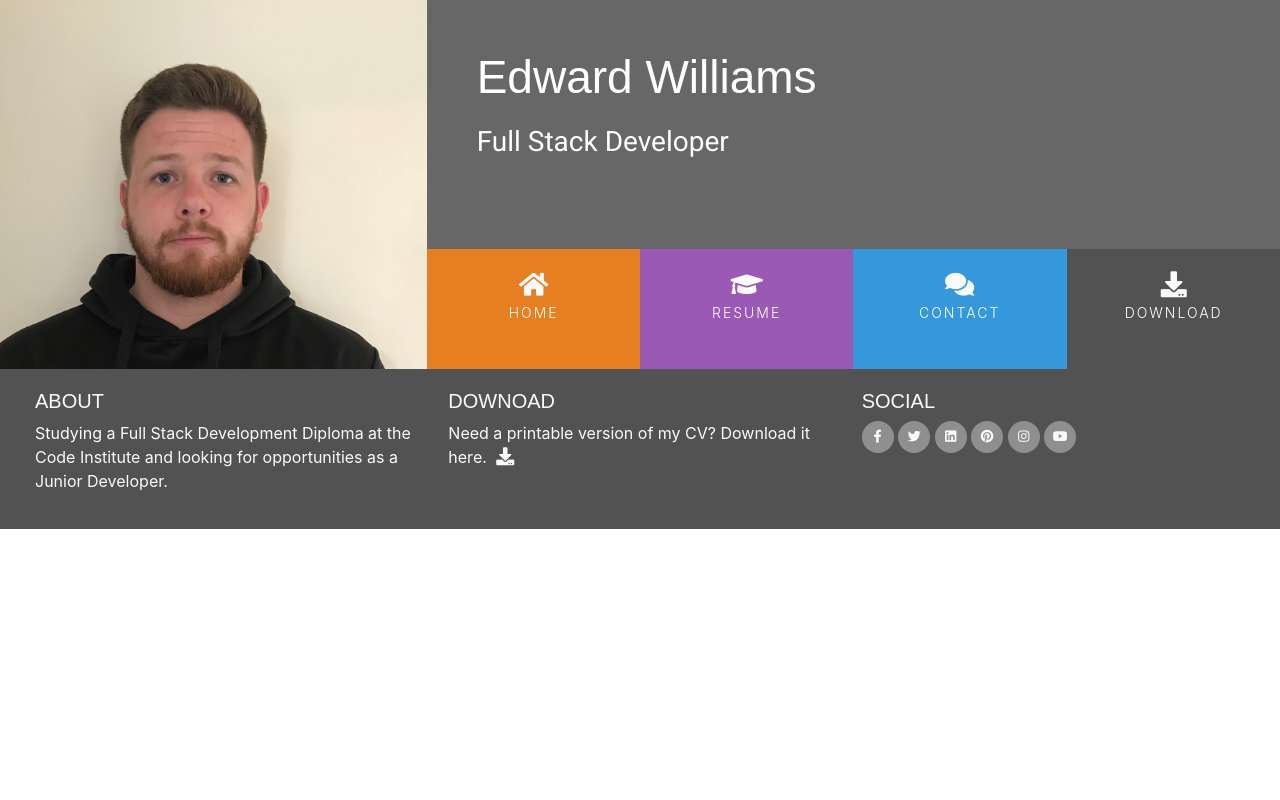
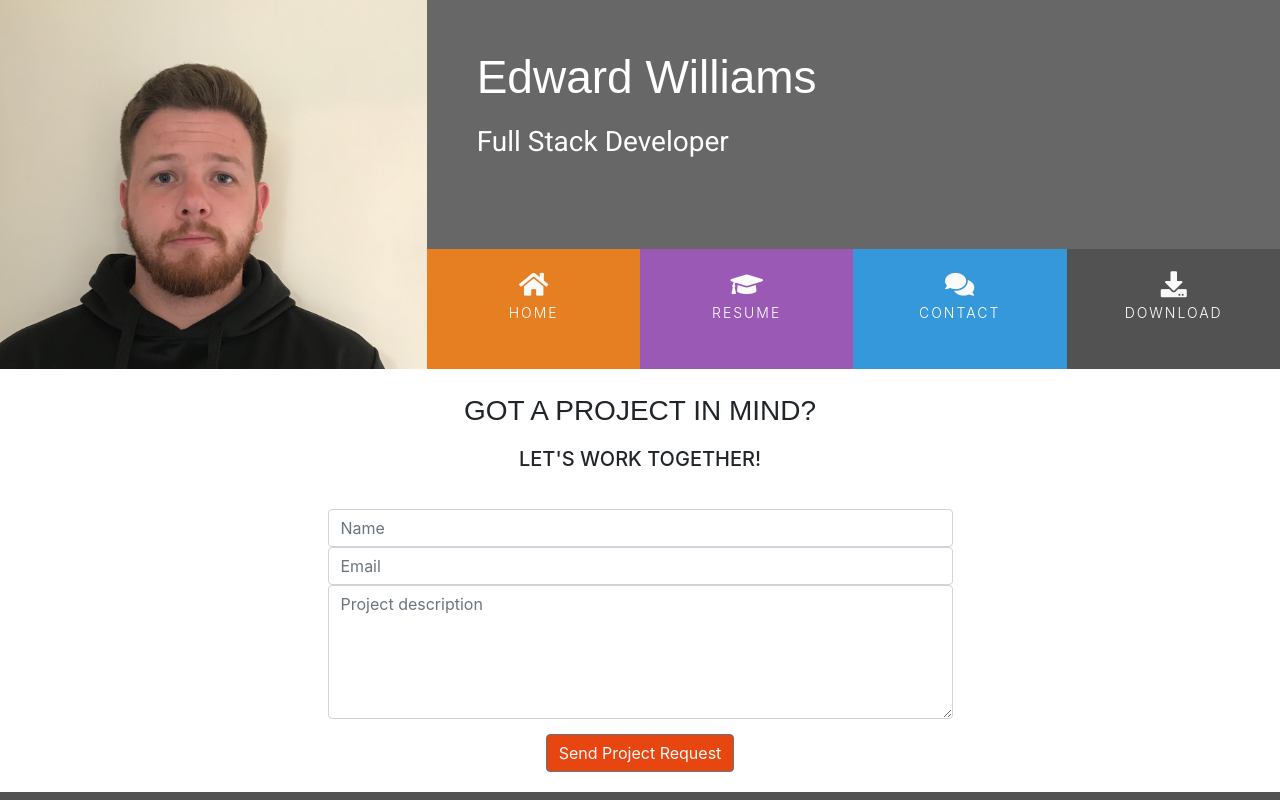
Before and after one commit to Ted-Williams/UCD-Resume, a plain HTML site: page contact.html in a window 1280 px wide. Shown: the top 800 px of the page. Drawn offline with nearby package versions, Linux system fonts and the light colour scheme.

Commit message:
final completion of all files

```diff
--- a/assets/css/style.css
+++ b/assets/css/style.css
@@ -16,6 +16,11 @@
 
 .bg-color-work-history {
    background-color: #9b59b6;
+}
+
+.bg-color-contact {
+    background-color: #fff;
+
 }
 
 .ui-menu-color-home {
@@ -335,3 +340,36 @@
 .history-items {
     margin-bottom: 30px;
 }
+
+/*---------------------------------------Contact Form */
+
+.contact-heading {
+    font-family: "Exo", sans-serif;
+    font-weight: 300;
+    margin-top: 25px;
+    margin-bottom: 20px;
+}
+
+.center-form {
+    padding-top: 10px;
+    margin: 0 auto;
+    max-width: 70%;
+}
+
+button[type="submit"] {
+    margin-top: 15px;
+    margin-bottom: 20px;
+    color: #fafafa;
+    background-color: #e84610;
+}
+
+/*---------------------------------------Media Query */
+
+@media(min-width: 992px) {
+    .center-form {
+    padding-top: 30px;
+    min-height: 240px;
+    margin: 0 auto;
+    max-width: 50%;
+    }
+}
--- a/contact.html
+++ b/contact.html
@@ -27,16 +27,16 @@
                     <div class="col">
                         <ul id="nav" class="list-inline menucontainer">
                             <li class="col-6 col-sm-3 ui-menu-color-home list-inline-item menuitem">
-                                <a href="#" class="hvr-sweep-to-bottom"><i class="fa fa-home" aria-hidden="true"></i><span>Home</span></a>
+                                <a href="index.html" class="hvr-sweep-to-bottom"><i class="fa fa-home" aria-hidden="true"></i><span>Home</span></a>
                             </li>
                             <li class="col-6 col-sm-3 ui-menu-color-resume list-inline-item menuitem">
-                                <a href="#" class="hvr-sweep-to-bottom"><i class="fa fa-graduation-cap" aria-hidden="true"></i><span>Resume</span></a>
+                                <a href="resume.html" class="hvr-sweep-to-bottom"><i class="fa fa-graduation-cap" aria-hidden="true"></i><span>Resume</span></a>
                             </li>
                             <li class="col-6 col-sm-3 ui-menu-color-contact list-inline-item menuitem">
-                                <a href="#" class="hvr-sweep-to-bottom"><i class="fa fa-comments" aria-hidden="true"></i><span>Contact</span></a>
+                                <a href="contact.html" class="hvr-sweep-to-bottom"><i class="fa fa-comments" aria-hidden="true"></i><span>Contact</span></a>
                             </li>
                             <li class="col-6 col-sm-3 ui-menu-color-download list-inline-item menuitem">
-                                <a href="#" class="hvr-sweep-to-bottom"><i class="fa fa-download" aria-hidden="true"></i><span>Download</span></a>
+                                <a href="assets/cv/Edward-cv.pdf" target="_blank" class="hvr-sweep-to-bottom"><i class="fa fa-download" aria-hidden="true"></i><span>Download</span></a>
                             </li>
                         </ul>
                     </div>
@@ -46,8 +46,26 @@
         </div>
     </header>
 
-    <section>
+    <section class="container-fluid">
+        <div class="row bg-color-contact">
+            <div class="col">
+                <h3 class="contact-heading uppercase text-center">Got a project in mind?</h3>
+                <h5 class="uppercase text-center">Let's work together!</h5>
 
+                <div class="center-form">
+                    <form>
+                        <input type="text" name="name" id="fullname" class="form-control" placeholder="Name" required />
+                        <input type="email" name="email" id="emailaddress" class="form-control" placeholder="Email" required />
+                        <textarea rows="5" name="projectsummary" id="projectsummary" class="form-control" placeholder="Project description" required></textarea>
+                        <div class="form-row text-center">
+                            <div class="col">
+                            <button type="submit" class="btn btn-secondary">Send Project Request</button>
+                            </div>
+                        </div>
+                    </form>
+                </div>
+            </div>
+        </div>
     </section>
     <footer class="container-fluid">
         <div id="footer-details" class="row">
@@ -61,7 +79,7 @@
                 <h5 class="uppercase general-sub">Downoad</h5>
                 <p class="inline-block">
                     Need a printable version of my CV? Download it here.
-                    <a href="#" target="_blank" class="cv-pdf">
+                    <a href="assets/cv/Edward-cv.pdf" target="_blank" class="cv-pdf">
                         <i class="fa fa-download" aria-hidden="true"></i>
                         <span class="sr-only">Download link.</span>
                     </a>
```
Also changed, not shown: index.html (+5 -5 lines), resume.html (+9 -29 lines), 1 other file.
